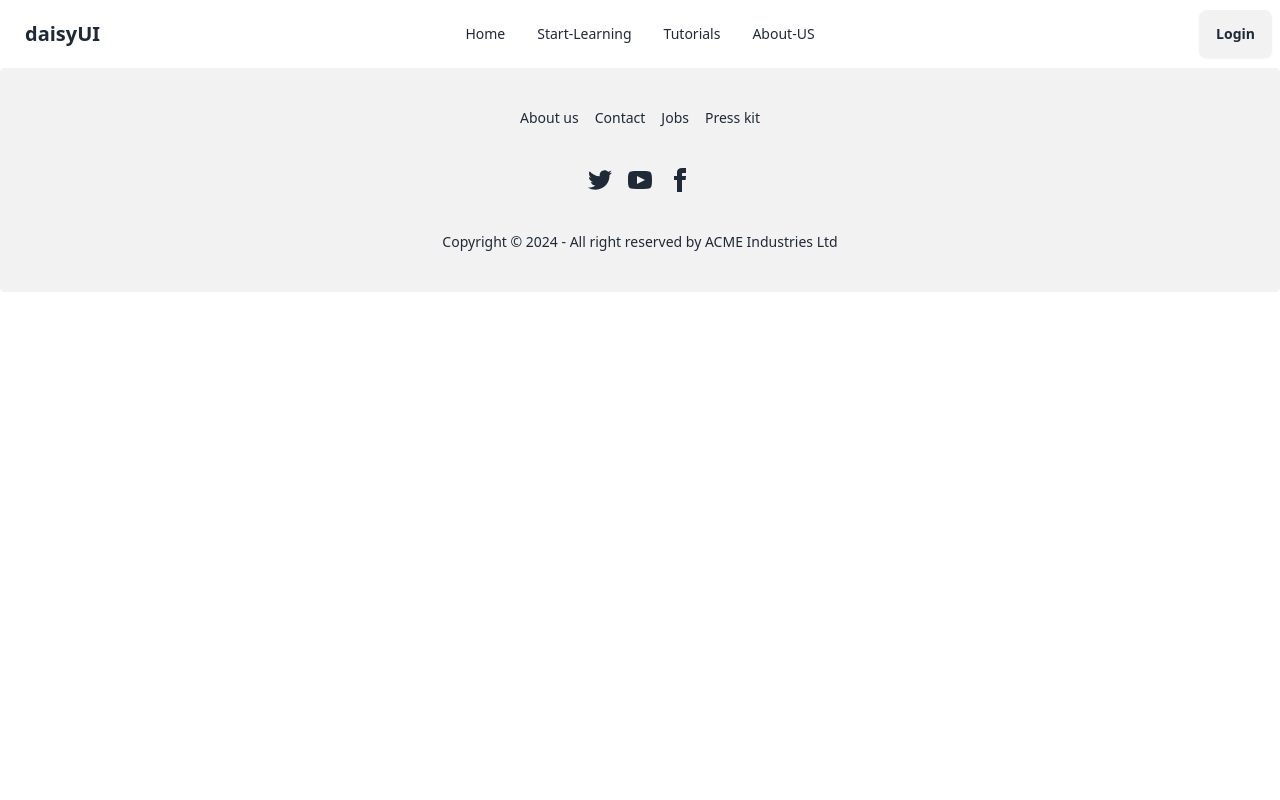
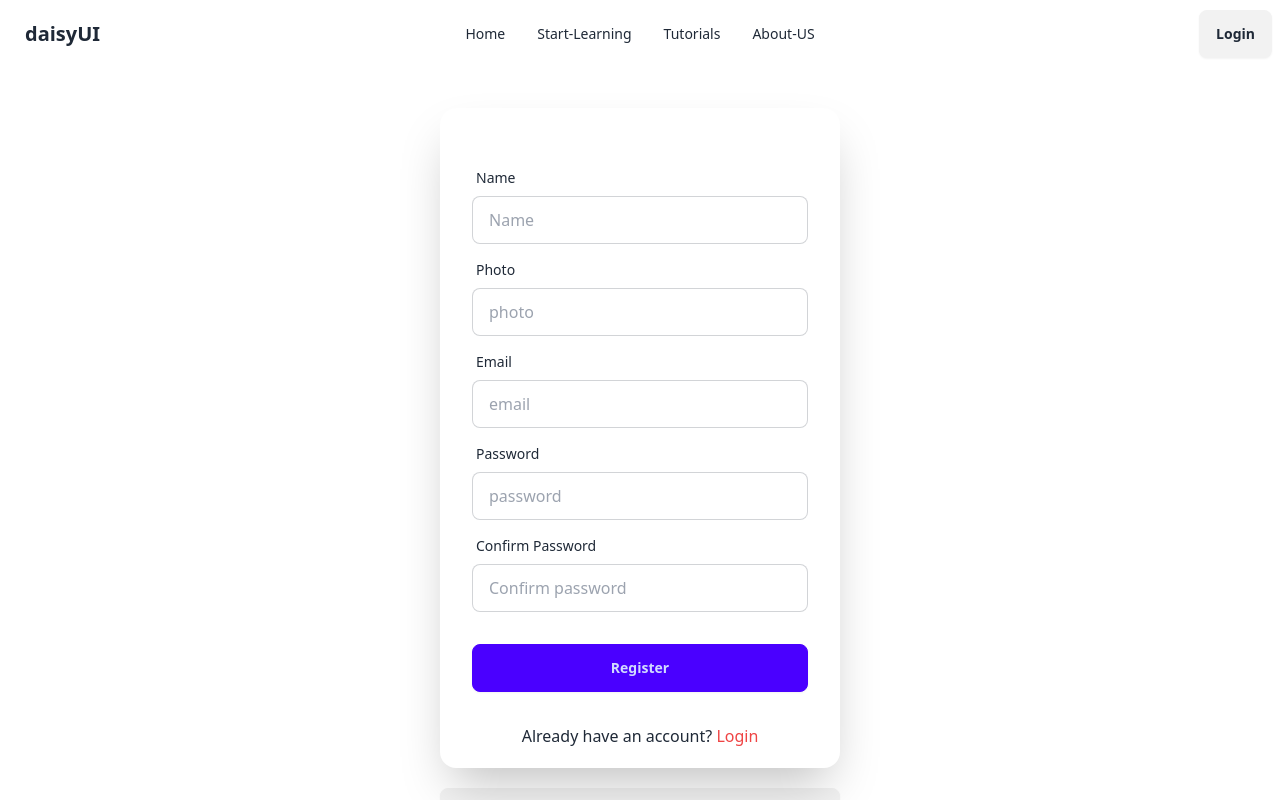
Before and after one commit to Saiful109710/assignment-9-vocabulary-learning, a React (Vite) app: page /register in a window 1280 px wide. Shown: the top 800 px of the page. Built offline with nearby package versions, Linux system fonts and the light colour scheme; no server answers.

Commit message:
authentication par added

```diff
--- a/package.json
+++ b/package.json
@@ -10,9 +10,13 @@
     "preview": "vite preview"
   },
   "dependencies": {
+    "firebase": "^11.0.2",
     "react": "^18.3.1",
+    "react-countup": "^6.5.3",
     "react-dom": "^18.3.1",
-    "react-router-dom": "^6.28.0"
+    "react-icons": "^5.3.0",
+    "react-router-dom": "^6.28.0",
+    "react-scroll-trigger": "^0.6.14"
   },
   "devDependencies": {
     "@eslint/js": "^9.13.0",
--- a/src/Layout/MainLayout.jsx
+++ b/src/Layout/MainLayout.jsx
@@ -9,7 +9,7 @@ const MainLayout = () => {
         <header>
              <Navbar></Navbar>
         </header>
-        <main className='container mx-auto '>
+        <main className='container mx-auto min-h-screen'>
             <Outlet></Outlet>
         </main>
         <footer>
--- a/src/Pages/Login.jsx
+++ b/src/Pages/Login.jsx
@@ -1,11 +1,86 @@
-import React from 'react'
+import React, { useContext } from "react";
+import { Link } from "react-router-dom";
+import { FaGoogle } from "react-icons/fa";
+import { AuthContext } from "../Provider/AuthProvider";
 
 const Login = () => {
+      const {handleLogin,handleGoogleLogin,user,setUser,error,setError} = useContext(AuthContext)
+
+    const handleSubmit = (e)=>{
+        e.preventDefault()
+        setError(null)
+
+        const email = e.target.email.value;
+        const password = e.target.password.value;
+
+
+        handleLogin(email,password)
+        .then(res=>{
+            setUser(res.user)
+        })
+        .catch(err=>{
+            setError(err.message)
+        })
+
+    }
+
+    const googleHandler = ()=>{
+      handleGoogleLogin()
+    }
+
   return (
-    <div>
+    <div className="flex flex-col justify-center items-center mt-10 w-[400px] mx-auto space-y-5">
+      <div className="card bg-base-100 w-full  shrink-0 shadow-2xl py-5">
+        <form onSubmit={handleSubmit} className="card-body">
+          <div className="form-control">
+            <label className="label">
+              <span className="label-text">Email</span>
+            </label>
+            <input
+              type="email"
+              name='email'
+              placeholder="email"
+              className="input input-bordered"
+              required
+            />
+          </div>
+          <div className="form-control">
+            <label className="label">
+              <span className="label-text">Password</span>
+            </label>
+            <input
+              type="password"
+              name='password'
+              placeholder="password"
+              className="input input-bordered"
+              required
+            />
+            <label className="label">
+              <a href="#" className="label-text-alt link link-hover">
+                Forgot password?
+              </a>
+            </label>
+          </div>
+          <div className="form-control mt-6">
+            <button className="btn btn-primary">Login</button>
+          </div>
+        </form>
+        {
+          error && <p className="text-red-500 px-8">{error.split('/')}</p>
+        }
+        <p className="text-center">
+          New in This Website?{" "}
+          <Link to="/register" className="text-red-500">
+            Create New Account
+          </Link>
+        </p>
+      </div>
 
+      <button onClick={googleHandler} className="btn w-full ">
+        <FaGoogle></FaGoogle> Google Login
+      </button>
     </div>
-  )
-}
+  );
+};
 
-export default Login
+export default Login;
--- a/src/Pages/Register.jsx
+++ b/src/Pages/Register.jsx
@@ -1,11 +1,145 @@
-import React from 'react'
+import React, { useContext } from "react";
+import { FaGoogle } from "react-icons/fa";
+import { Link } from "react-router-dom";
+import { AuthContext } from "../Provider/AuthProvider";
 
 const Register = () => {
+
+  const {handleRegister,user,setUser,handleGoogleLogin,error,setError} = useContext(AuthContext)
+  const handleSubmit=(e)=>{
+
+
+        e.preventDefault();
+        setError(null)
+
+        const name = e.target.name.value;
+        const photo = e.target.photo.value;
+        const email = e.target.email.value;
+        const password = e.target.password.value;
+        const confirmPassword = e.target.confirmPassword.value
+      console.log(password,confirmPassword)
+
+      if(password.length<6){
+           return setError("Password should be more than 6 character")
+      }
+      if(password!==confirmPassword){
+          return setError("password didn't match")
+      }
+
+      if(!/[a-z]/.test(password)){
+          return setError('Password Should have atleast one lowercase')
+      }
+      if(!/[A-Z]/.test(password)){
+          return setError('Password should have atleast one Uppercase')
+      }
+
+
+        handleRegister(email,password)
+        .then(res=>{
+          setUser(res.user)
+        })
+        .catch((err)=>{
+          setError(err.message)
+        })
+
+
+
+
+
+
+
+  }
+
+      const googleHandler = ()=>{
+        handleGoogleLogin()
+        .then(res=>console.log(res))
+    }
   return (
-    <div>
+    <div className="flex flex-col justify-center items-center mt-10 w-[400px] mx-auto space-y-5 mb-10">
+      <div className="card bg-base-100 w-full  shrink-0 shadow-2xl py-5">
+        <form onSubmit={handleSubmit} className="card-body">
+          <div className="form-control">
+            <label className="label">
+              <span className="label-text">Name</span>
+            </label>
+            <input
+              type="text"
+              name='name'
+              placeholder="Name"
+              className="input input-bordered"
+              required
+            />
+          </div>
+          <div className="form-control">
+            <label className="label">
+              <span className="label-text">Photo</span>
+            </label>
+            <input
+              type="text"
+              name='photo'
+              placeholder="photo"
+              className="input input-bordered"
+              required
+            />
+          </div>
+          <div className="form-control">
+            <label className="label">
+              <span className="label-text">Email</span>
+            </label>
+            <input
+              type="email"
+              name='email'
+              placeholder="email"
+              className="input input-bordered"
+              required
+            />
+          </div>
+          <div className="form-control">
+            <label className="label">
+              <span className="label-text">Password</span>
+            </label>
+            <input
+              type="password"
+              name='password'
+              placeholder="password"
+              className="input input-bordered"
+              required
+            />
 
+          </div>
+          <div className="form-control">
+            <label className="label">
+              <span className="label-text">Confirm Password</span>
+            </label>
+            <input
+              type="password"
+              name='confirmPassword'
+              placeholder="Confirm password"
+              className="input input-bordered"
+              required
+            />
+
+          </div>
+          <div className="form-control mt-6">
+            <button className="btn btn-primary">Register</button>
+          </div>
+        </form>
+        {
+          error && <p className="text-red-500 px-4">{error.split('/')}</p>
+        }
+        <p className="text-center">
+          Already have an account?{" "}
+          <Link to="/login" className="text-red-500">
+            Login
+          </Link>
+        </p>
+      </div>
+
+      <button className="btn w-full" onClick={googleHandler}>
+        <FaGoogle></FaGoogle> Google Login
+      </button>
     </div>
-  )
-}
+  );
+};
 
-export default Register
+export default Register;
--- /dev/null
+++ b/src/Provider/AuthProvider.jsx
@@ -0,0 +1,63 @@
+import { createUserWithEmailAndPassword, GoogleAuthProvider, onAuthStateChanged, signInWithEmailAndPassword, signInWithPopup, signOut } from 'firebase/auth'
+import React, { createContext, useEffect, useState } from 'react'
+import auth from '../firebase/firebase.config'
+
+export const AuthContext = createContext(null)
+
+const AuthProvider = ({children}) => {
+
+    const [user,setUser] = useState(null)
+    const [error,setError] = useState(null)
+
+    const googleProvider = new GoogleAuthProvider()
+
+    const handleGoogleLogin = ()=>{
+          return signInWithPopup(auth,googleProvider)
+    }
+
+      const handleRegister=(email,password)=>{
+            return createUserWithEmailAndPassword(auth,email,password)
+      }
+
+      const handleLogin = (email,password)=>{
+
+        return signInWithEmailAndPassword(auth,email,password)
+      }
+
+      const handleLogOut = ()=>{
+                return signOut(auth)
+      }
+
+
+
+
+    useEffect(()=>{
+        const unsubscribe = onAuthStateChanged(auth,(currentUser)=>{
+                console.log(currentUser)
+        })
+
+        return ()=>{
+            unsubscribe()
+        }
+    },[])
+
+    const authInfo = {
+        handleGoogleLogin,
+        handleRegister,
+        handleLogin,
+        handleLogOut,
+        user,
+        setUser,
+        error,
+        setError
+    }
+
+
+  return (
+    <AuthContext.Provider value={authInfo}>
+        {children}
+    </AuthContext.Provider>
+  )
+}
+
+export default AuthProvider
--- /dev/null
+++ b/src/firebase/firebase.config.js
@@ -0,0 +1,21 @@
+// Import the functions you need from the SDKs you need
+import { initializeApp } from "firebase/app";
+import { getAuth } from "firebase/auth";
+// TODO: Add SDKs for Firebase products that you want to use
+// https://firebase.google.com/docs/web/setup#available-libraries
+
+// Your web app's Firebase configuration
+const firebaseConfig = {
+  apiKey: "AIzaSyDLxbDl6oQ0kjJYjpPq8jVVZbtP4iNwbSA",
+  authDomain: "vocabulary-learning-584ae.firebaseapp.com",
+  projectId: "vocabulary-learning-584ae",
+  storageBucket: "vocabulary-learning-584ae.firebasestorage.app",
+  messagingSenderId: "446003561808",
+  appId: "1:446003561808:web:013dacf4034eaecef7d855"
+};
+
+// Initialize Firebase
+const app = initializeApp(firebaseConfig);
+const auth = getAuth(app)
+
+export default auth
```
Also changed, not shown: src/main.jsx (+4 -3 lines), 2 other files (tests, documents, lock files or other folders).
